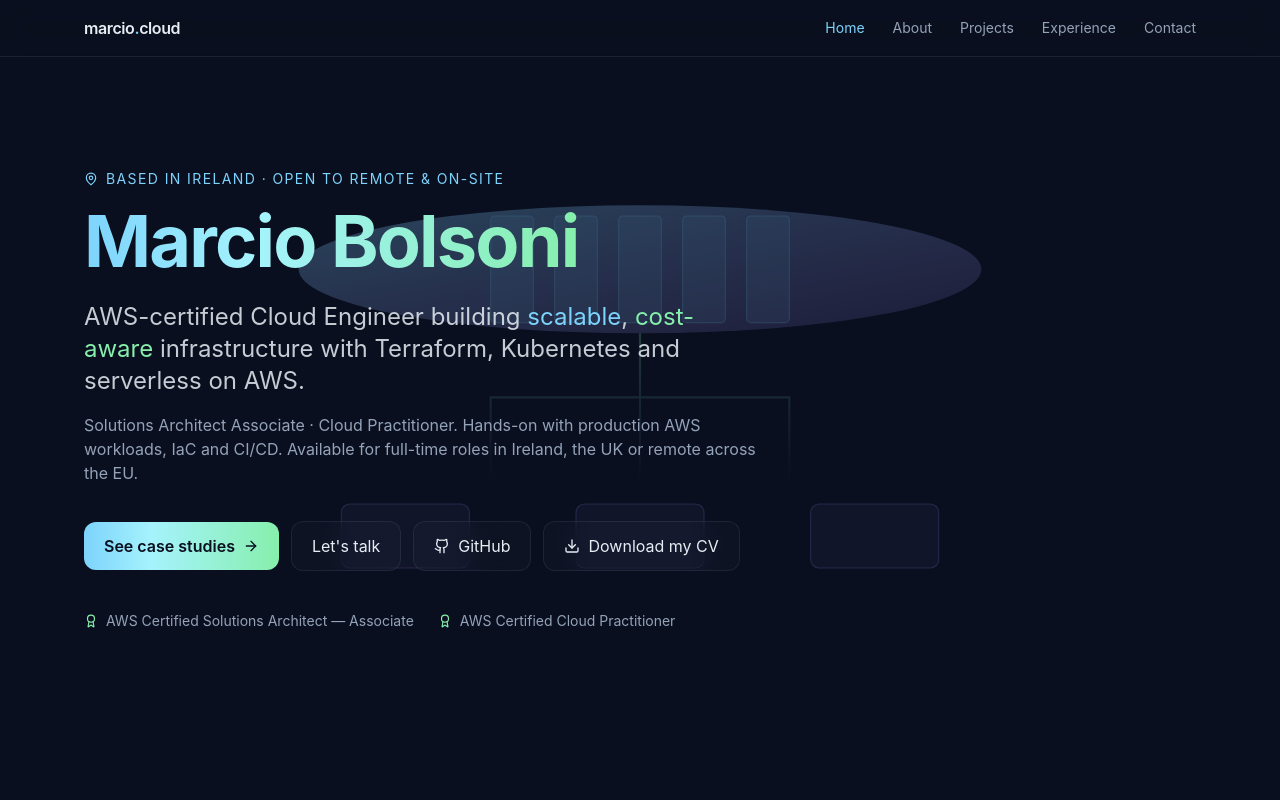
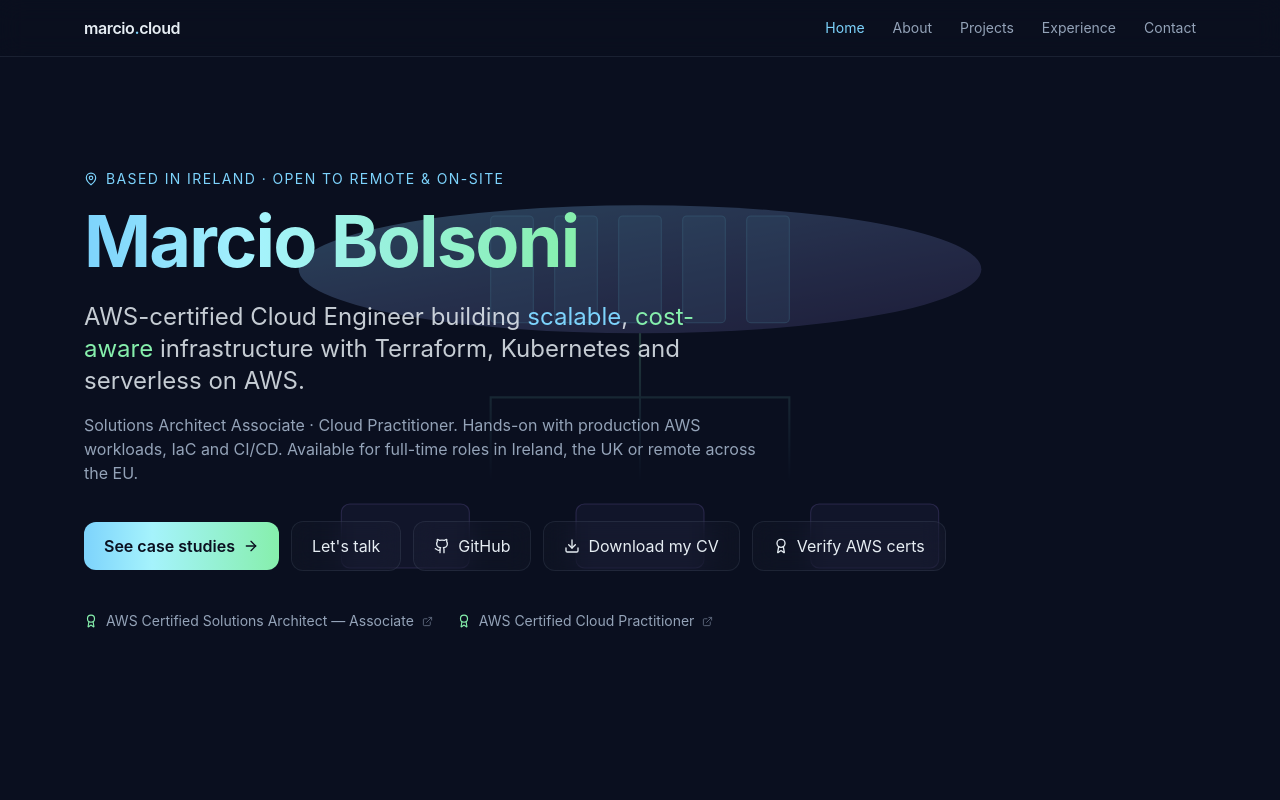
Before and after one commit to marciobolsoni/portfolio, a Next.js app: page / in a window 1280 px wide. Shown: the top 800 px of the page. Built offline with nearby package versions, Linux system fonts and the light colour scheme.

Commit message:
Add ExternalLink icon for AWS certification verification

```diff
--- a/src/app/page.tsx
+++ b/src/app/page.tsx
@@ -2,7 +2,7 @@ import Link from "next/link";
 import HeroBackground from "@/components/HeroBackground";
 import ProjectCard from "@/components/ProjectCard";
 import { projects } from "@/data/projects";
-import { ArrowRight, Award, MapPin, Github, Download } from "lucide-react";
+import { ArrowRight, Award, MapPin, Github, Download, ExternalLink } from "lucide-react";
 
 export default function HomePage() {
   return (
@@ -59,16 +59,38 @@ export default function HomePage() {
             >
               <Download size={16} /> Download my CV
             </a>
+            <a
+              href="https://cp.certmetrics.com/amazon/en/public/verify/credential/7PJFFX9K0M1Q1DS6"
+              target="_blank"
+              rel="noopener noreferrer"
+              className="inline-flex items-center gap-2 px-5 py-3 rounded-xl glass hover:bg-white/5"
+            >
+              <Award size={16} /> Verify AWS certs
+            </a>
           </div>
           <div className="mt-10 flex flex-wrap items-center gap-6 text-sm text-muted">
-            <span className="inline-flex items-center gap-2">
+            <a
+              href="https://cp.certmetrics.com/amazon/en/public/verify/credential/7PJFFX9K0M1Q1DS6"
+              target="_blank"
+              rel="noopener noreferrer"
+              className="inline-flex items-center gap-2 hover:text-ink transition group"
+              title="Verify on cp.certmetrics.com · code 7PJFFX9K0M1Q1DS6"
+            >
               <Award size={14} className="text-accent2" />
               AWS Certified Solutions Architect — Associate
-            </span>
-            <span className="inline-flex items-center gap-2">
+              <ExternalLink size={11} className="opacity-60 group-hover:opacity-100" />
+            </a>
+            <a
+              href="https://cp.certmetrics.com/amazon/en/public/verify/credential/71EZGCBCXNF4Q39M"
+              target="_blank"
+              rel="noopener noreferrer"
+              className="inline-flex items-center gap-2 hover:text-ink transition group"
+              title="Verify on cp.certmetrics.com · code 71EZGCBCXNF4Q39M"
+            >
               <Award size={14} className="text-accent2" />
               AWS Certified Cloud Practitioner
-            </span>
+              <ExternalLink size={11} className="opacity-60 group-hover:opacity-100" />
+            </a>
           </div>
         </div>
       </section>
```
